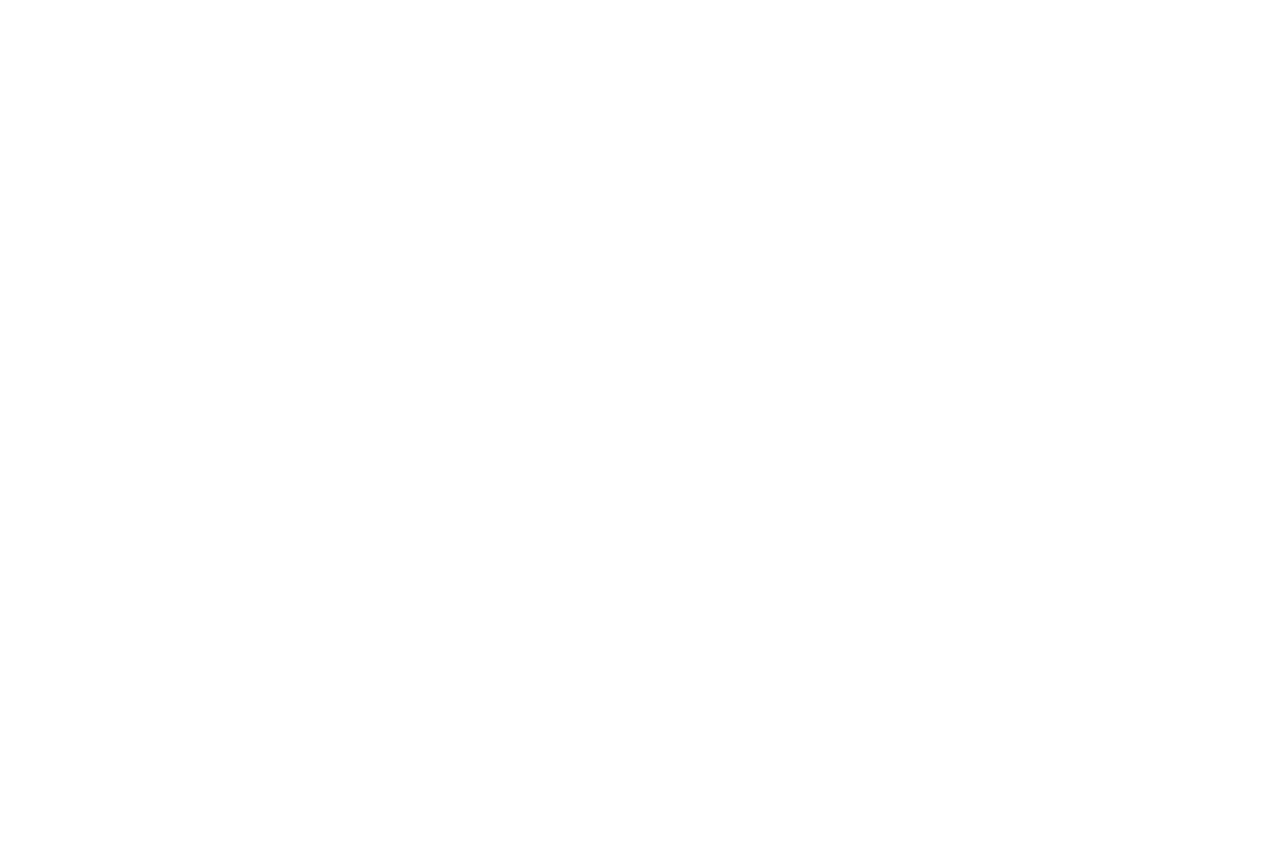
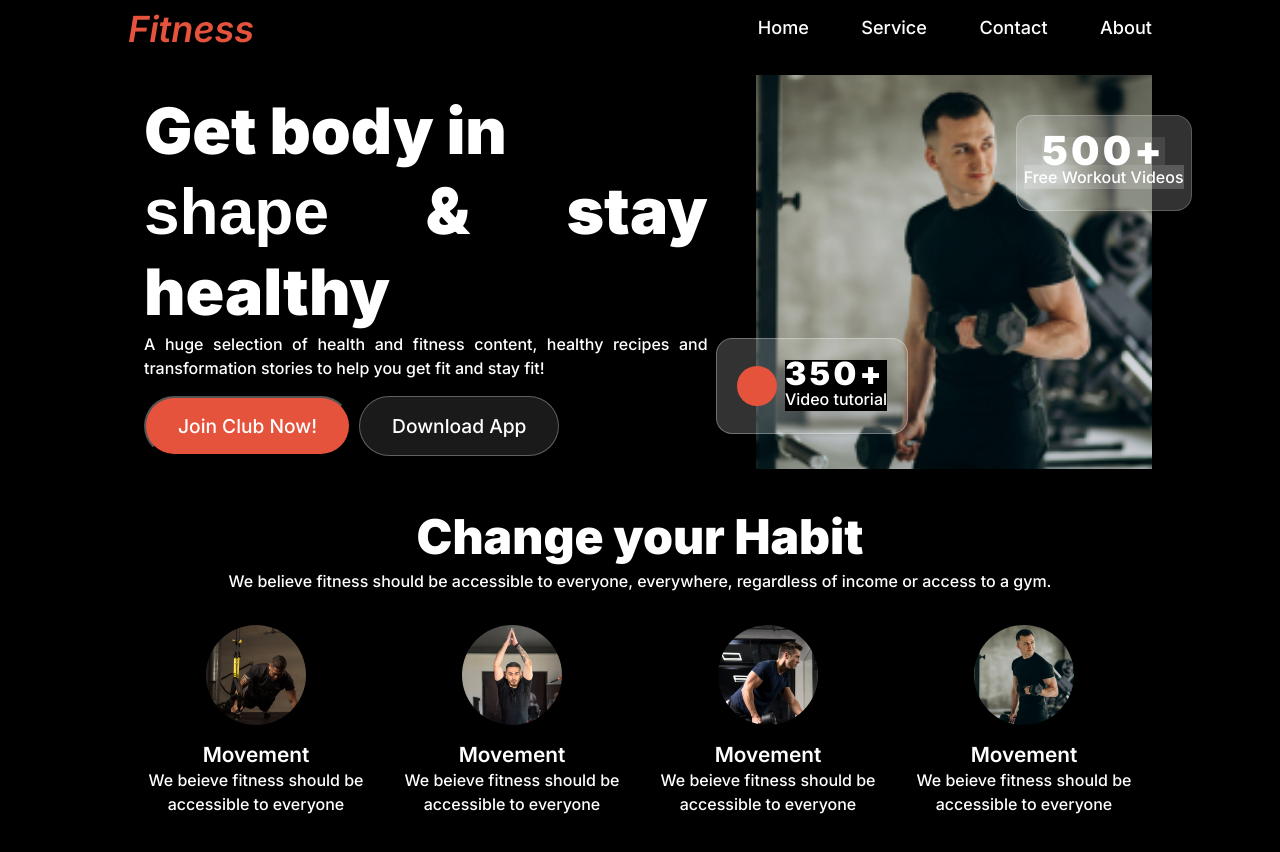
Before and after one commit to Abdulmazid24/everyday-fit-hub, a plain HTML site: page index.html in a window 1280 px wide. Before the commit the page ends 800 px from the top, so only its background shows below. Drawn offline with Linux system fonts and the light colour scheme; a web font is replaced by a local one.

Commit message:
navbar and banner section done

```diff
--- a/index.html
+++ b/index.html
@@ -6,14 +6,80 @@
   <meta name="viewport" content="width=device-width, initial-scale=1.0">
   <title>EverydayFitHub</title>
   <link rel="stylesheet" href="style.css">
+  <script src="https://kit.fontawesome.com/05b56594e6.js" crossorigin="anonymous"></script>
 </head>
 
 <body>
   <header>
-    <nav></nav>
+    <nav>
+      <h4 id="nav-title">Fitness</h4>
+      <div class="nav-links">
+        <a href="">Home</a>
+        <a href="">Service</a>
+        <a href="">Contact</a>
+        <a href="">About</a>
+      </div>
+      <div class="fontawesome-icon">
+        <i class="fa-solid fa-bars"></i>
+      </div>
+    </nav>
+    <section class="banner-section">
+      <div class="banner-left">
+        <h1>Get body in <br><span id="miama-font">shape</span> & stay healthy</h1>
+        <p>A huge selection of health and fitness content, healthy recipes and transformation stories to help you get
+          fit and stay
+          fit!</p>
+        <div class="two-btn">
+          <button class="btn-primary">Join Club Now!</button>
+          <button class="download-btn">Download App</button>
+        </div>
+      </div>
+      <div class="banner-right">
+        <img src="./images/image_4.png" alt="">
+        <div class="free-video">
+          <h4>500+</h4>
+          <p>Free Workout Videos</p>
+        </div>
+        <div class="video-tutorial">
+          <div class="circle"></div>
+          <div id="glass">
+            <h4>350+</h4>
+            <p>Video tutorial</p>
+          </div>
+        </div>
+      </div>
+
+    </section>
   </header>
   <main>
-    <section></section>
+    <section>
+      <div class="habit-heading">
+        <h2>Change your Habit</h2>
+        <p>We believe fitness should be accessible to everyone, everywhere, regardless of income or access to a gym.</p>
+      </div>
+      <div class="show-habits-container">
+        <div class="single-habit">
+          <img src="./images/image_1.png" alt="">
+          <h4>Movement</h4>
+          <p>We beieve fitness should be accessible to everyone</p>
+        </div>
+        <div class="single-habit">
+          <img src="./images/image_2.png" alt="">
+          <h4>Movement</h4>
+          <p>We beieve fitness should be accessible to everyone</p>
+        </div>
+        <div class="single-habit">
+          <img src="./images/image_3.png" alt="">
+          <h4>Movement</h4>
+          <p>We beieve fitness should be accessible to everyone</p>
+        </div>
+        <div class="single-habit">
+          <img src="./images/image_4.png" alt="">
+          <h4>Movement</h4>
+          <p>We beieve fitness should be accessible to everyone</p>
+        </div>
+      </div>
+    </section>
     <section></section>
     <section></section>
     <section></section>
--- a/style.css
+++ b/style.css
@@ -0,0 +1,205 @@
+@import url('https://fonts.googleapis.com/css2?family=Inter:ital,opsz,wght@0,14..32,100..900;1,14..32,100..900&display=swap');
+@import url('https://fonts.cdnfonts.com/css/miama');
+
+* {
+  margin: 0;
+  padding: 0;
+  box-sizing: border-box;
+  background-color: #000000;
+  font-family: 'Inter', sans-serif;
+  color: #ffffff;
+}
+/* html {
+  font-size: 16px;
+} */
+body {
+  padding: 1rem 8rem;
+}
+/* shared Styles */
+h2 {
+  font-size: 3rem;
+  font-weight: 900;
+  line-height: 4rem;
+}
+h4 {
+  font-size: 1.3rem;
+  font-weight: 600;
+  line-height: 1.7rem;
+}
+p {
+  font-weight: 500;
+  line-height: 1.5rem;
+}
+.btn-primary {
+  font-size: 1.2rem;
+  font-weight: 500;
+  background-color: #e6533c;
+  padding: 1rem 2rem;
+  border-radius: 2.8rem;
+}
+section {
+  margin: 2rem 0;
+}
+nav {
+  display: flex;
+  justify-content: space-between;
+}
+#nav-title {
+  color: #e6533c;
+  font-style: italic;
+  font-size: 2.25rem;
+}
+
+.nav-links a {
+  text-decoration: none;
+  font-size: 1.13rem;
+  font-weight: 500;
+  margin-left: 3rem;
+}
+.fontawesome-icon {
+  display: none;
+}
+.banner-section {
+  display: flex;
+  gap: 2rem;
+}
+.banner-left {
+  width: 60%;
+  padding: 1rem;
+  text-align: justify;
+}
+h1 {
+  font-size: 4rem;
+  font-weight: 900;
+  line-height: 5rem;
+}
+#miama-font {
+  font-family: 'Miama', sans-serif;
+  font-size: 4rem;
+  font-weight: 900;
+}
+.download-btn {
+  font-size: 1.2rem;
+  font-weight: 500;
+  padding: 1rem 2rem;
+  border: 1px solid rgba(255, 255, 255, 0.3);
+  border-radius: 1rem;
+  background: rgba(250, 250, 250, 0.1);
+  border-radius: 2.8rem;
+}
+.two-btn {
+  display: flex;
+  gap: 0.5rem;
+  margin-top: 1rem;
+}
+.banner-right {
+  width: 40%;
+  position: relative;
+}
+.banner-right img {
+  mix-blend-mode: difference;
+  width: 100%;
+}
+.free-video {
+  width: 11rem;
+  height: 6rem;
+  border: 1px solid rgba(255, 255, 255, 0.2);
+  border-radius: 1rem;
+  background: rgba(250, 250, 250, 0.2);
+  display: flex;
+  flex-direction: column;
+  justify-content: center;
+  align-items: center;
+  position: absolute;
+  top: 10%;
+  right: -10%;
+}
+.free-video h4 {
+  background: rgba(250, 250, 250, 0.1);
+  font-size: 2.5rem;
+  font-weight: 900;
+  padding: 0;
+  letter-spacing: 0.2rem;
+}
+.free-video p {
+  background-color: rgba(250, 250, 250, 0.2);
+}
+
+.video-tutorial {
+  width: 12rem;
+  height: 6rem;
+  border: 1px solid rgba(255, 255, 255, 0.3);
+  border-radius: 1rem;
+  background: rgba(250, 250, 250, 0.2);
+  display: flex;
+  gap: 0.5rem;
+  justify-content: center;
+  align-items: center;
+  position: absolute;
+  left: -10%;
+  bottom: 10%;
+}
+.circle {
+  width: 2.5rem;
+  height: 2.5rem;
+  background-color: #e6533c;
+  border-radius: 100%;
+}
+.video-tutorial h4 {
+  font-size: 2rem;
+  font-weight: 900;
+  letter-spacing: 0.2rem;
+}
+#glass {
+  background-color: rgba(250, 250, 250, 0.2);
+}
+.habit-heading {
+  display: flex;
+  flex-direction: column;
+  justify-content: center;
+  align-items: center;
+  text-align: center;
+}
+.show-habits-container {
+  display: grid;
+  grid-template-columns: repeat(4, 1fr);
+  text-align: center;
+}
+.single-habit img {
+  margin: 1rem 0;
+  width: 100px;
+  border-radius: 50%;
+}
+.single-habit {
+  display: flex;
+  flex-direction: column;
+  justify-content: center;
+  align-items: center;
+  border-radius: 0.4rem;
+  padding: 1rem;
+}
+
+@media screen and (max-width: 576px) {
+  body {
+    padding: 1rem;
+  }
+  .nav-links {
+    display: none;
+  }
+  .fontawesome-icon {
+    display: block;
+  }
+  .banner-section {
+    flex-direction: column;
+  }
+  .banner-left,
+  .banner-right {
+    width: 100%;
+  }
+  .show-habits-container {
+    grid-template-columns: repeat(1, 1fr);
+  }
+  .two-btn {
+    flex-direction: column;
+  }
+}
```
